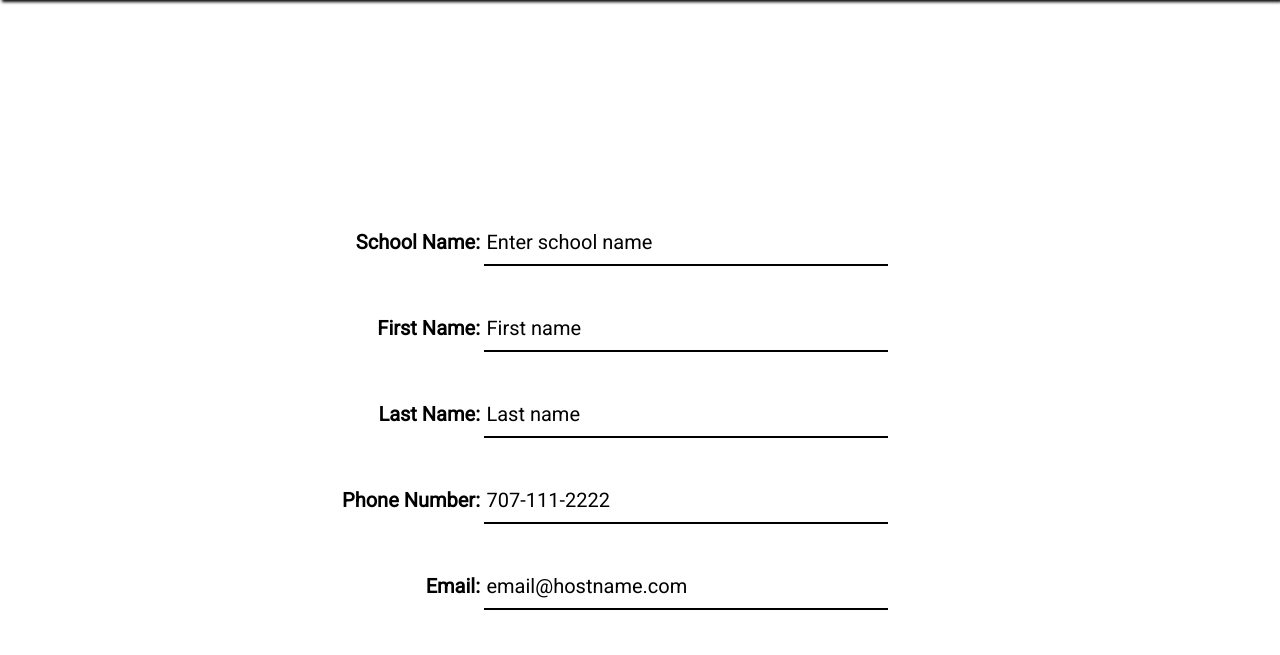
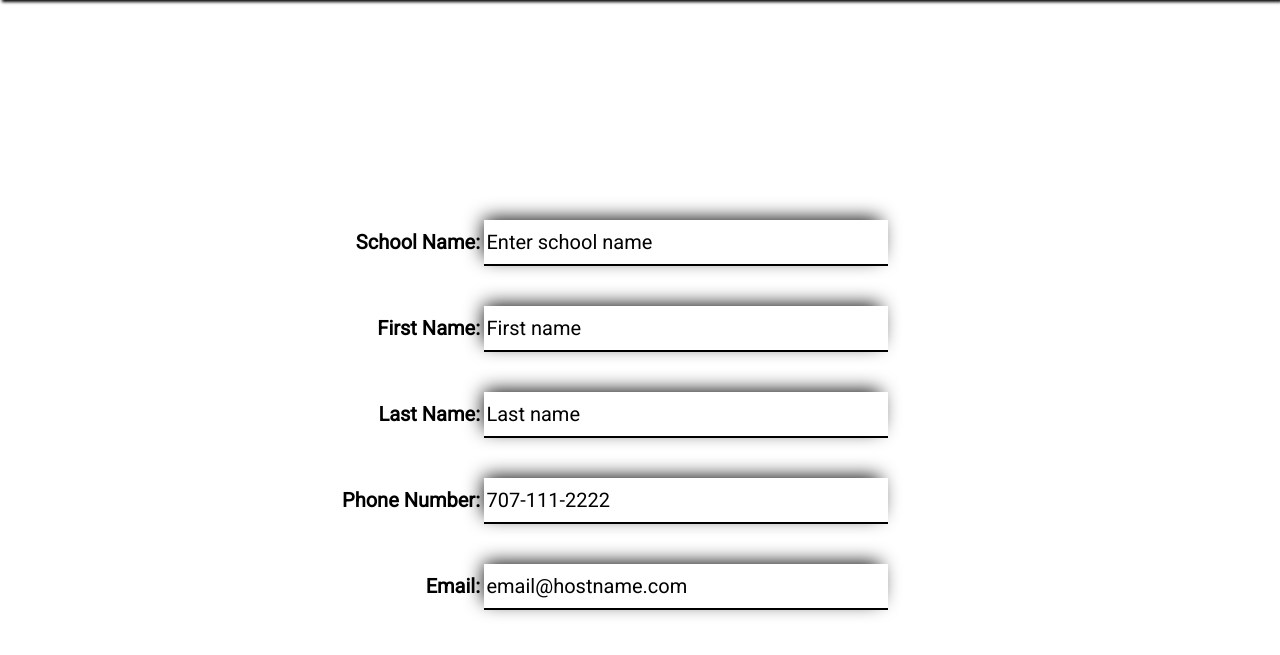
Before and after one commit to tohaku/foodshow2015, a PHP site: page /schoolregistration.php in a window 1280 px wide. Shown: the part 80-735 px from the top of the page. Run offline with PHP 8.4, Linux system fonts and the light colour scheme; some libraries are stand-ins or nearby versions.

Commit message:
CSS Input shadow
Giving depth to form input

```diff
--- a/main.css
+++ b/main.css
@@ -93,6 +93,7 @@ label {
     outline: 0;
     background: transparent;
     border-bottom: 2px solid black;
+    box-shadow: -4px -5px 19px -4px black;
     font-size: 20px;
 }
 
```
